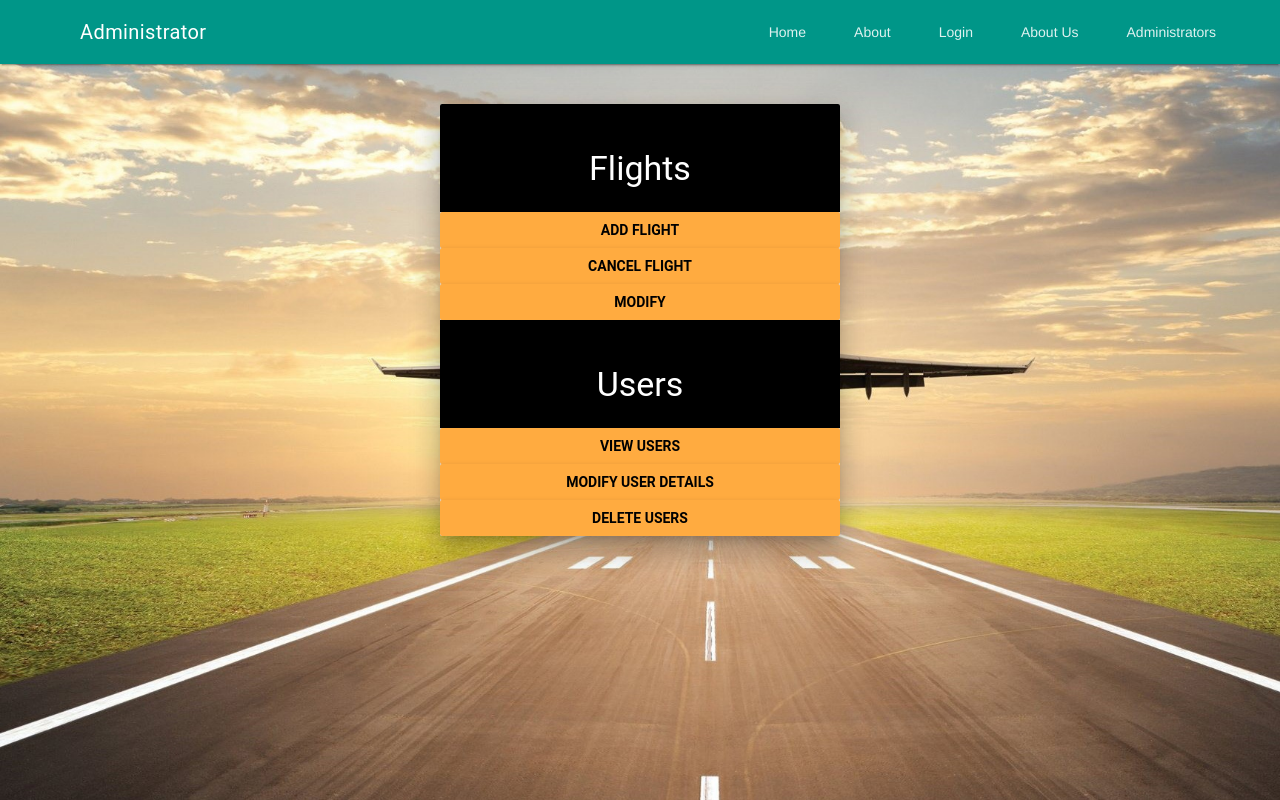
After one commit to dwij2812/FlightBooking-system, a PHP site: page /Admin.php in a window 1280 px wide. The commit adds this page. Run offline with PHP 8.4, Linux system fonts and the light colour scheme; some libraries are stand-ins or nearby versions.

Commit message:
Add files via upload

```diff
--- /dev/null
+++ b/Admin.php
@@ -0,0 +1,78 @@
+<html>
+
+<head>
+    <title>Sign Up</title>
+    <meta name="viewport" content="width=device-width, initial-scale=1">
+    <link rel="stylesheet" href="Front with CSS.css">
+    <link rel="stylesheet" href="https://code.getmdl.io/1.3.0/material.teal-orange.min.css" />
+    <script src="https://storage.googleapis.com/code.getmdl.io/1.0.6/material.min.js"></script>
+    <link rel="stylesheet" href="https://fonts.googleapis.com/icon?family=Material+Icons">
+</head>
+
+
+<body background="airplane.jpg">
+    <div class="mdl-layout mdl-js-layout mdl-layout--fixed-header">
+        <header class="mdl-layout__header">
+            <div class="mdl-layout__header-row">
+                <!-- Title -->
+                <span class="mdl-layout-title">Administrator</span>
+                <!-- Add spacer, to align navigation to the right -->
+                <div class="mdl-layout-spacer"></div>
+                <!-- Navigation. We hide it in small screens. -->
+                <nav class="mdl-navigation mdl-layout--large-screen-only">
+                    <a class="mdl-navigation__link" href="home.php">Home</a>
+                    <a class="mdl-navigation__link" href="">About</a>
+                    <a class="mdl-navigation__link" href="front.php">Login</a>
+                    <a class="mdl-navigation__link" href="Aboutus.php">About Us</a>
+                    <a class="mdl-navigation__link" href="admin.php">Administrators</a>
+                </nav>
+            </div>
+        </header>
+        <div class="mdl-layout__drawer">
+            <span class="mdl-layout-title">Administrator</span>
+            <nav class="mdl-navigation">
+                <a class="mdl-navigation__link" href="home.php">Home</a>
+                <a class="mdl-navigation__link" href="">About</a>
+                <a class="mdl-navigation__link" href="front.php">Login</a>
+                <a class="mdl-navigation__link" href="Aboutus.php">About Us</a>
+                <a class="mdl-navigation__link" href="admin.php">Administrators</a>
+            </nav>
+        </div>
+        <br><br>
+            <div class="page-content"><center>
+            <div class="demo-card-wide mdl-card mdl-shadow--16dp" style="width:400px">
+                        <div class="mdl-shadow--16dp" style="background-color:#000000"><br>
+                            <h3 style="color:white">
+                                Flights
+                            </h3>
+                        </div>
+                        <button class="mdl-button mdl-js-button mdl-button--raised mdl-js-ripple-effect mdl-button--accent">
+                        <div class="mdl-typography--subtitle" style="color:black;font-weight:bolder" name="Search">Add Flight</div>
+                    </button>
+                    <button class="mdl-button mdl-js-button mdl-button--raised mdl-js-ripple-effect mdl-button--accent">
+                        <div class="mdl-typography--subtitle" style="color:black;font-weight:bolder" name="Search">Cancel Flight</div>
+                    </button>
+                    <button class="mdl-button mdl-js-button mdl-button--raised mdl-js-ripple-effect mdl-button--accent">
+                        <div class="mdl-typography--subtitle" style="color:black;font-weight:bolder" name="Search">Modify</div>
+                    </button>
+                    <div class="mdl-shadow--16dp" style="background-color:#000000"><br>
+                            <h3 style="color:white">
+                                Users
+                            </h3>
+                        </div>
+                        <button class="mdl-button mdl-js-button mdl-button--raised mdl-js-ripple-effect mdl-button--accent">
+                        <div class="mdl-typography--subtitle" style="color:black;font-weight:bolder" name="Search">View users</div>
+                    </button>
+                    <button class="mdl-button mdl-js-button mdl-button--raised mdl-js-ripple-effect mdl-button--accent">
+                        <div class="mdl-typography--subtitle" style="color:black;font-weight:bolder" name="Search">Modify User Details</div>
+                    </button>
+                    <button class="mdl-button mdl-js-button mdl-button--raised mdl-js-ripple-effect mdl-button--accent">
+                        <div class="mdl-typography--subtitle" style="color:black;font-weight:bolder" name="Search">Delete Users</div>
+                    </button>
+
+            </div>
+            </div></center>
+        </div>
+        </main>
+    </body>
+</html>
--- a/searchresultsmodified.php
+++ b/searchresultsmodified.php
@@ -87,10 +87,8 @@ if (isset($_POST['Search']))
             </tbody>
 </table>
             <br><br><div class="mdl-shadow--16dp" style="background-color:#000000"><br>
-                            <button class="mdl-button mdl-js-button mdl-button--raised mdl-js-ripple-effect mdl-button--accent">
-                        <div class="mdl-typography--subtitle" style="color:black;font-weight:bolder" name="SA">Search Other Flights</div>
-                    </button>
-                    <br><br>
+            <a class="mdl-navigation__link" href="home.php"><div class="mdl-typography--title" style="color:#f4b342">Search Other Flights</div></a>
+                    <br>
                     </div>
         </form>
         </div>
```
